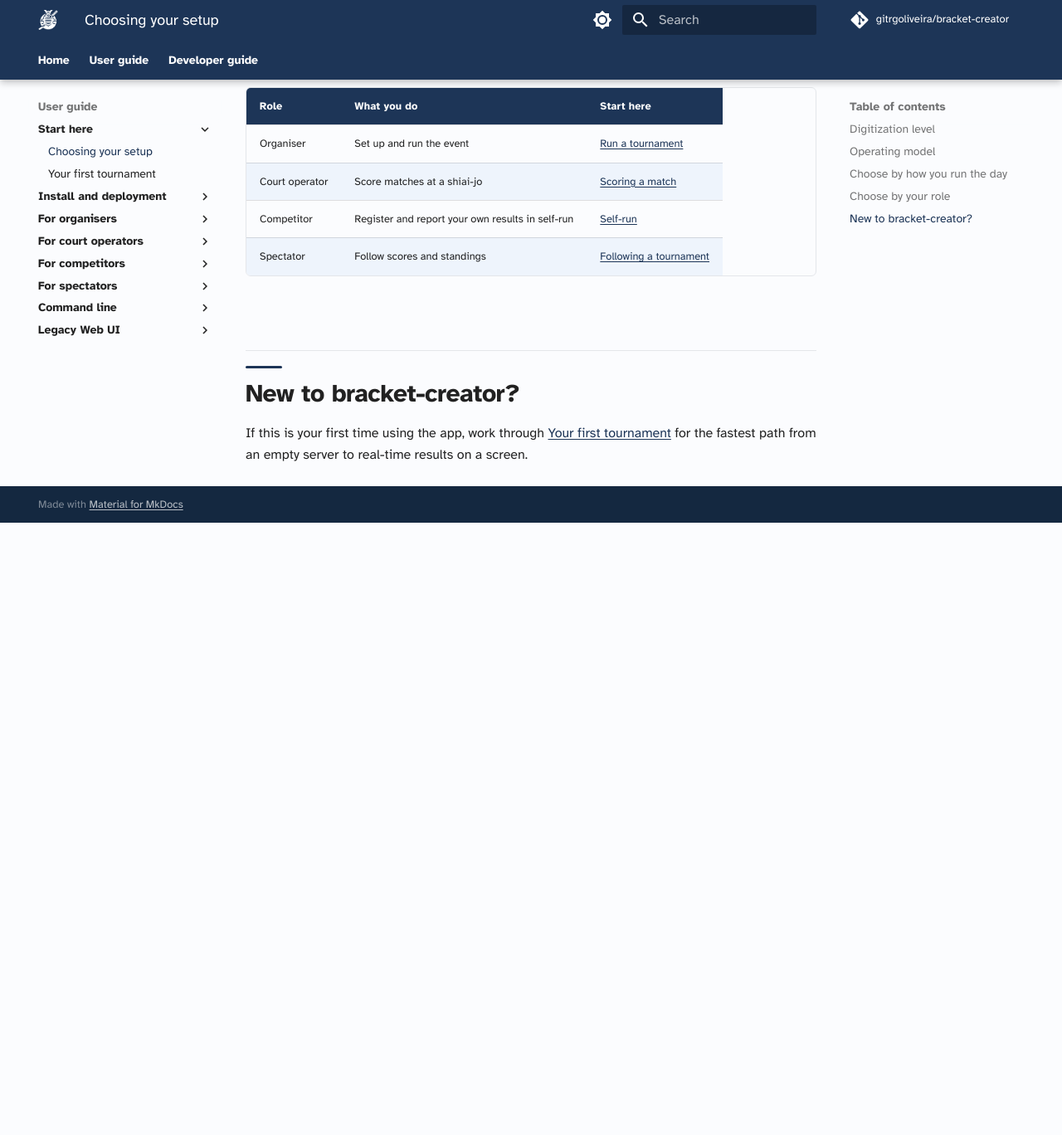
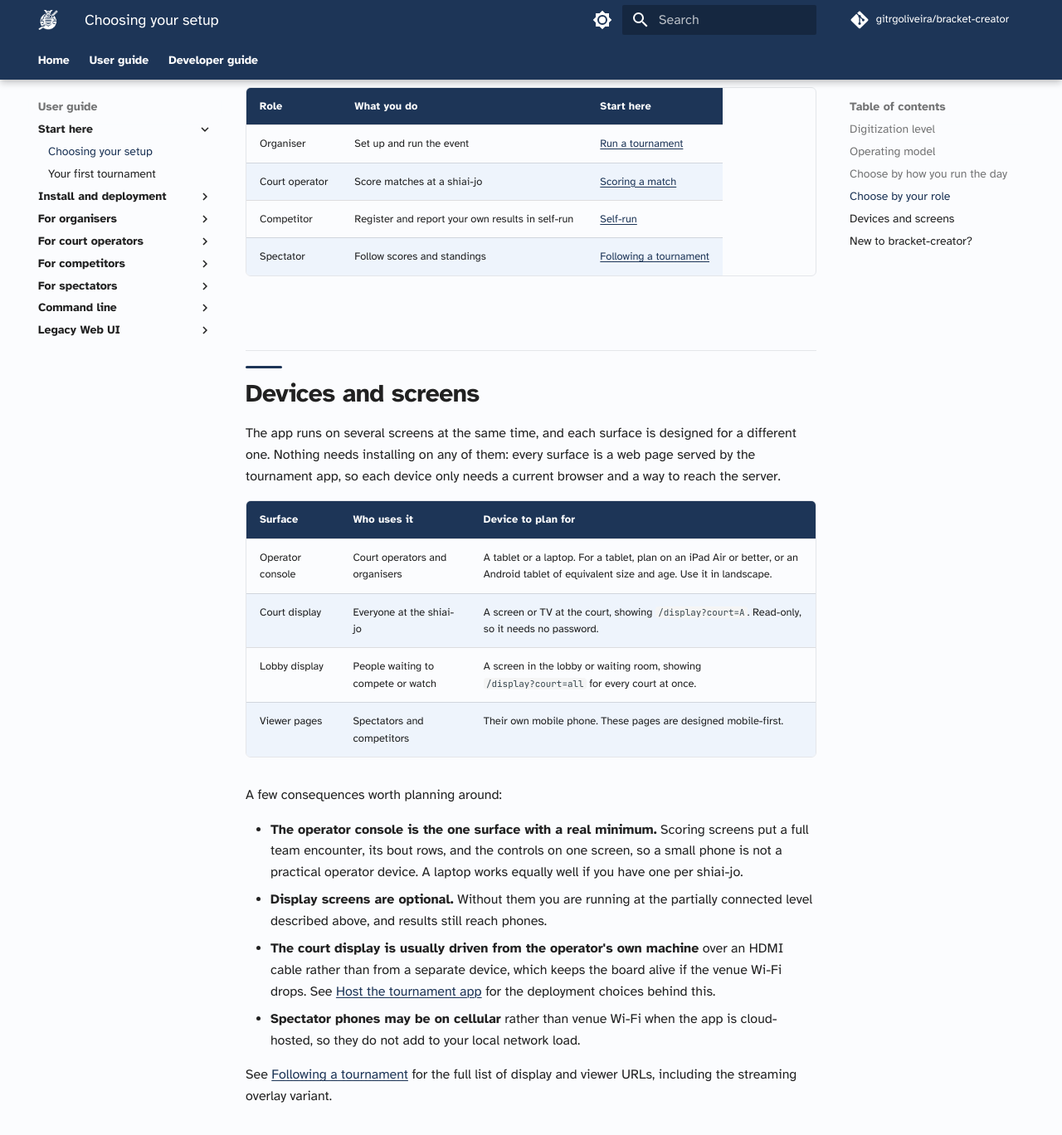
Before and after one commit to gitrgoliveira/bracket-creator, an MkDocs documentation site: the page built from docs/user-guide/start-here/choosing-your-setup.md, in a window 1280 px wide and 1400 px high, scrolled down 1585 px. Shown: the top 1368 px of the window at 83% size. Built offline with MkDocs 1.6.1 and Material for MkDocs 9.7.7, drawn with Linux system fonts in a browser that asks for light colours; comment, search, counter and statistics services are not loaded; before the commit the page ends 2215 px from its top, so only the background shows below that.

Commit message:
docs: document the screens the app targets, and stop overclaiming one
A CSS comment justified the subgrid @supports fallback by calling old Android
WebViews "the class of courtside Android tablet this app targets". That named
one device as if it were the target and it was wrong on both counts: the app
is used on four kinds of screen at once, and a current operator tablet clears
the subgrid bar anyway.

The role and surface split was already in the infrastructure architecture doc,
but nothing user-facing said what hardware to plan for, so add a "Devices and
screens" section to Choosing your setup:

- Operator console: a tablet (iPad Air class or an equivalent Android tablet)
  or a laptop, used in landscape. The one surface with a real minimum, since
  scoring puts a whole team encounter and its controls on one screen.
- Court display: a screen or TV at the shiai-jo on /display?court=A,
  read-only and unauthenticated.
- Lobby display: a screen in the lobby or waiting room on /display?court=all.
- Viewer pages: the spectator's or competitor's own phone, mobile-first.

Plus the consequences an organiser plans around: displays are optional, the
court display is usually driven off the operator's machine over HDMI so it
survives a Wi-Fi drop, and spectator phones may be on cellular.

The CSS comment now points at that table instead of naming a device, and says
plainly that the fallback is the one path where the ippon slots do not hug the
centre.

Docs only. web-mobile/dist/ is byte-identical after a rebuild.

Refs mp-6o1a

Co-Authored-By: Claude Opus 5 (1M context) <noreply@anthropic.com>

```diff
--- a/docs/user-guide/start-here/choosing-your-setup.md
+++ b/docs/user-guide/start-here/choosing-your-setup.md
@@ -35,6 +35,26 @@ If you know your role at the event, the following table takes you directly to th
 | Competitor | Register and report your own results in self-run | [Self-run](../competitors/self-run.md) |
 | Spectator | Follow scores and standings | [Following a tournament](../spectators/following.md) |
 
+## Devices and screens
+
+The app runs on several screens at the same time, and each surface is designed for a different one. Nothing needs installing on any of them: every surface is a web page served by the tournament app, so each device only needs a current browser and a way to reach the server.
+
+| Surface | Who uses it | Device to plan for |
+|---|---|---|
+| Operator console | Court operators and organisers | A tablet or a laptop. For a tablet, plan on an iPad Air or better, or an Android tablet of equivalent size and age. Use it in landscape. |
+| Court display | Everyone at the shiai-jo | A screen or TV at the court, showing `/display?court=A`. Read-only, so it needs no password. |
+| Lobby display | People waiting to compete or watch | A screen in the lobby or waiting room, showing `/display?court=all` for every court at once. |
+| Viewer pages | Spectators and competitors | Their own mobile phone. These pages are designed mobile-first. |
+
+A few consequences worth planning around:
+
+- **The operator console is the one surface with a real minimum.** Scoring screens put a full team encounter, its bout rows, and the controls on one screen, so a small phone is not a practical operator device. A laptop works equally well if you have one per shiai-jo.
+- **Display screens are optional.** Without them you are running at the partially connected level described above, and results still reach phones.
+- **The court display is usually driven from the operator's own machine** over an HDMI cable rather than from a separate device, which keeps the board alive if the venue Wi-Fi drops. See [Host the tournament app](../install/hosting.md) for the deployment choices behind this.
+- **Spectator phones may be on cellular** rather than venue Wi-Fi when the app is cloud-hosted, so they do not add to your local network load.
+
+See [Following a tournament](../spectators/following.md) for the full list of display and viewer URLs, including the streaming overlay variant.
+
 ## New to bracket-creator?
 
 If this is your first time using the app, work through [Your first tournament](first-tournament.md) for the fastest path from an empty server to real-time results on a screen.
```
Also changed, not shown: 1 other file.
